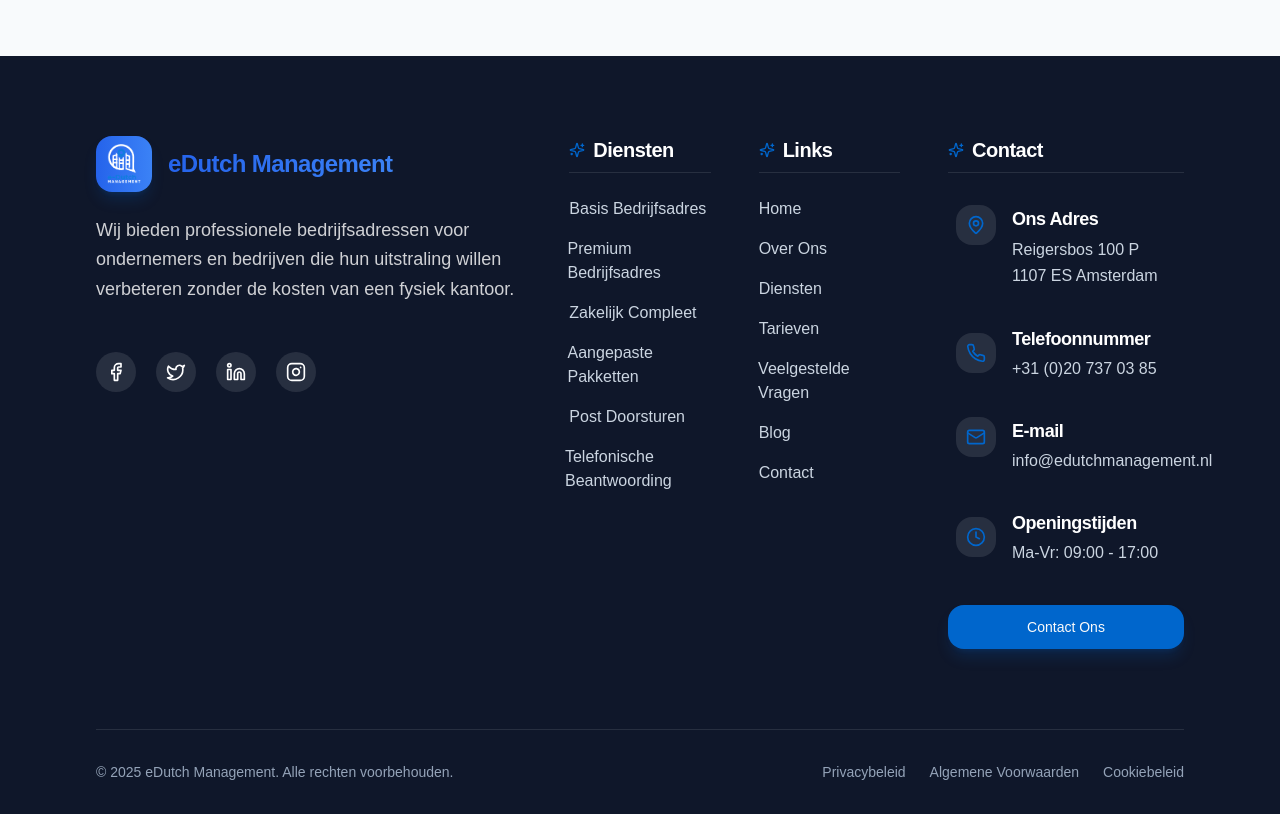
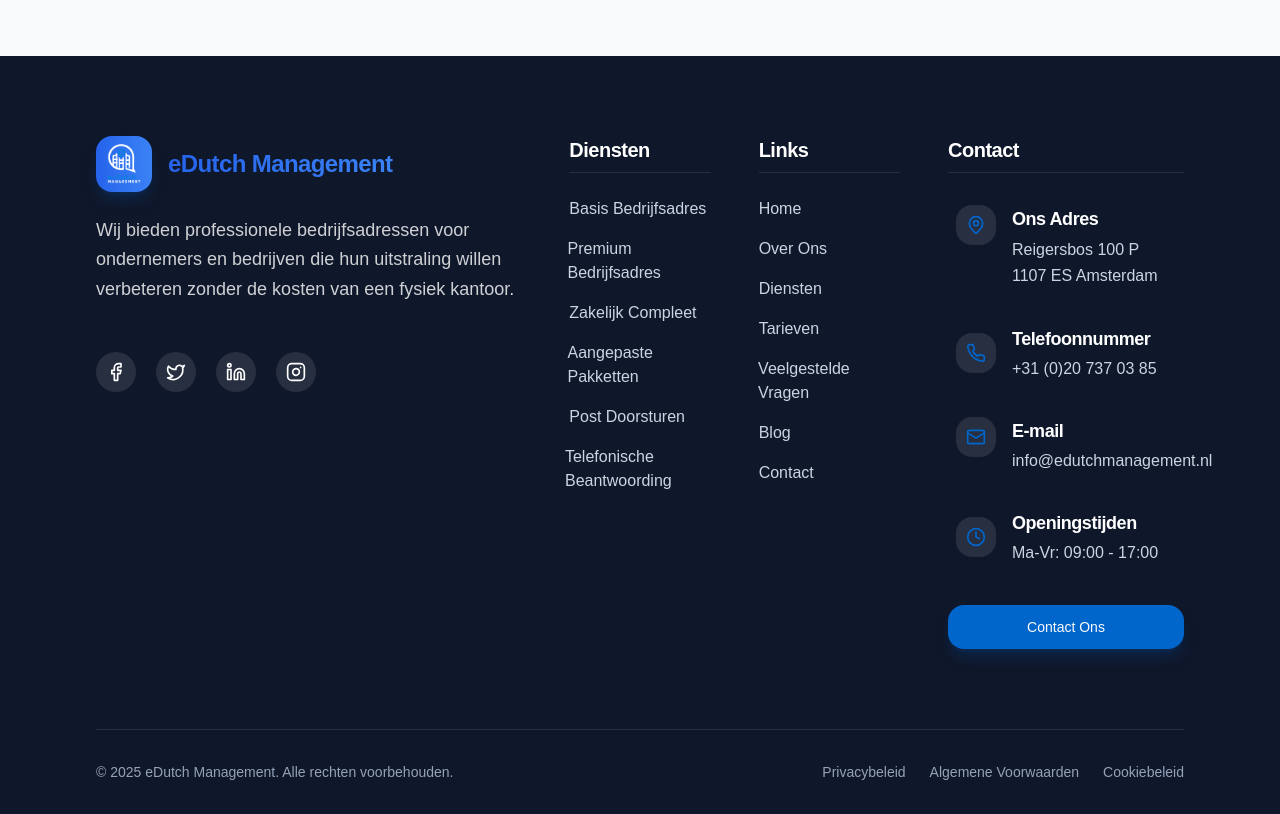
Before and after one commit to Waaries/edutchmanagement, a React (Vite) app: page /cookie-policy in a window 1280 px wide. Shown: the part 1540-2354 px from the top of the page. Built offline with nearby package versions, Linux system fonts and the light colour scheme.

Commit message:
Remove star icons
Removes all instances of the star icon from the website.

```diff
--- a/src/components/Contact.tsx
+++ b/src/components/Contact.tsx
@@ -1,7 +1,7 @@
 
 import { useState, useEffect, useRef } from "react";
 import { Button } from "@/components/ui/button";
-import { MapPin, Phone, Mail, ArrowRight, Check, Sparkles } from "lucide-react";
+import { MapPin, Phone, Mail, ArrowRight, Check } from "lucide-react";
 
 const Contact = () => {
   const sectionRef = useRef<HTMLDivElement>(null);
@@ -62,7 +62,6 @@ const Contact = () => {
       <div className="container mx-auto container-padding reveal">
         <div className="text-center max-w-3xl mx-auto mb-16">
           <div className="inline-block px-3 py-1 text-sm font-medium bg-primary/10 text-primary mb-4 rounded-2xl flex items-center justify-center mx-auto">
-            <Sparkles className="h-4 w-4 mr-2" />
             Contact Opnemen
           </div>
           <h2 className="mb-6">Klaar Om Uw <span className="gradient-text">Bedrijfsadres</span> Te Upgraden?</h2>
@@ -73,8 +72,7 @@ const Contact = () => {
 
         <div className="grid grid-cols-1 lg:grid-cols-2 gap-12">
           <div className="stacked-card bg-white rounded-3xl p-8 md:p-10 card-shadow">
-            <h3 className="text-2xl font-semibold mb-6 flex items-center">
-              <Sparkles className="h-5 w-5 mr-2 text-primary" />
+            <h3 className="text-2xl font-semibold mb-6">
               Stuur ons een bericht
             </h3>
 
@@ -185,8 +183,7 @@ const Contact = () => {
 
           <div className="bg-white rounded-3xl p-8 md:p-10 card-shadow flex flex-col justify-between stacked-card">
             <div>
-              <h3 className="text-2xl font-semibold mb-6 flex items-center">
-                <Sparkles className="h-5 w-5 mr-2 text-primary" />
+              <h3 className="text-2xl font-semibold mb-6">
                 Contactgegevens
               </h3>
 
--- a/src/components/Features.tsx
+++ b/src/components/Features.tsx
@@ -1,6 +1,6 @@
 
 import { useEffect, useRef } from "react";
-import { Shield, Clock, Award, Briefcase, Mail, Phone, Sparkles } from "lucide-react";
+import { Shield, Clock, Award, Briefcase, Mail, Phone } from "lucide-react";
 
 const Features = () => {
   const sectionRef = useRef<HTMLDivElement>(null);
@@ -64,7 +64,6 @@ const Features = () => {
       <div className="container mx-auto container-padding reveal">
         <div className="text-center max-w-3xl mx-auto mb-16">
           <div className="inline-block px-3 py-1 text-sm font-medium bg-primary/10 text-primary mb-4 rounded-2xl flex items-center justify-center mx-auto">
-            <Sparkles className="h-4 w-4 mr-2" />
             Waarom Kiezen Voor Ons
           </div>
           <h2 className="mb-6">Voordelen van een <span className="gradient-text">Bedrijfsadres</span></h2>
--- a/src/components/Footer.tsx
+++ b/src/components/Footer.tsx
@@ -1,5 +1,5 @@
 
-import { Facebook, Twitter, Linkedin, Instagram, MapPin, Phone, Mail, Clock, ChevronRight, Sparkles } from "lucide-react";
+import { Facebook, Twitter, Linkedin, Instagram, MapPin, Phone, Mail, Clock, ChevronRight } from "lucide-react";
 import { Button } from "@/components/ui/button";
 import { Link } from "react-router-dom";
 
@@ -47,8 +47,7 @@ const Footer = () => {
 
           {/* Services Column */}
           <div className="md:col-span-2 text-left">
-            <h4 className="text-xl font-semibold mb-6 border-b border-white/10 pb-2 flex items-center">
-              <Sparkles className="h-4 w-4 mr-2 text-primary" />
+            <h4 className="text-xl font-semibold mb-6 border-b border-white/10 pb-2">
               Diensten
             </h4>
             <ul className="space-y-4">
@@ -72,8 +71,7 @@ const Footer = () => {
 
           {/* Links Column */}
           <div className="md:col-span-2 text-left">
-            <h4 className="text-xl font-semibold mb-6 border-b border-white/10 pb-2 flex items-center">
-              <Sparkles className="h-4 w-4 mr-2 text-primary" />
+            <h4 className="text-xl font-semibold mb-6 border-b border-white/10 pb-2">
               Links
             </h4>
             <ul className="space-y-4">
@@ -98,8 +96,7 @@ const Footer = () => {
 
           {/* Contact Information */}
           <div className="md:col-span-3 text-left">
-            <h4 className="text-xl font-semibold mb-6 border-b border-white/10 pb-2 flex items-center">
-              <Sparkles className="h-4 w-4 mr-2 text-primary" />
+            <h4 className="text-xl font-semibold mb-6 border-b border-white/10 pb-2">
               Contact
             </h4>
             <ul className="space-y-5">
--- a/src/components/Hero.tsx
+++ b/src/components/Hero.tsx
@@ -1,6 +1,6 @@
 
 import { useState, useEffect } from "react";
-import { ChevronRight, ArrowRight, Building, MapPin, Mail, Sparkles } from "lucide-react";
+import { ChevronRight, ArrowRight, Building, MapPin, Mail } from "lucide-react";
 import { Button } from "@/components/ui/button";
 
 const Hero = () => {
@@ -25,7 +25,6 @@ const Hero = () => {
           <div className="lg:col-span-3 space-y-8">
             <div className={`transition-all duration-1000 delay-300 ${isVisible ? 'opacity-100' : 'opacity-0 translate-y-10'}`}>
               <div className="inline-block px-3 py-1 text-sm font-medium bg-primary/10 text-primary mb-6 rounded-2xl animate-fade-in">
-                <Sparkles className="h-4 w-4 inline-block mr-2" />
                 Professioneel Bedrijfsadres
               </div>
               <h1 className="font-bold mb-6 leading-tight text-balance">
@@ -80,7 +79,6 @@ const Hero = () => {
                   <div className="glass-card rounded-2xl p-6 max-w-md backdrop-blur-md bg-white/20">
                     <div className="flex items-center mb-3">
                       <div className="h-8 w-8 bg-white/30 rounded-full flex items-center justify-center mr-3">
-                        <Sparkles className="h-4 w-4 text-white" />
                       </div>
                       <h3 className="text-white font-semibold text-2xl">Premium Locaties</h3>
                     </div>
--- a/src/components/Navbar.tsx
+++ b/src/components/Navbar.tsx
@@ -1,6 +1,6 @@
 
 import { useState, useEffect } from "react";
-import { Menu, X, LogIn, LogOut, Sparkles } from "lucide-react";
+import { Menu, X, LogIn, LogOut } from "lucide-react";
 import { Button } from "@/components/ui/button";
 import { useAuth } from "@/contexts/AuthContext";
 import { Link } from "react-router-dom";
@@ -97,7 +97,6 @@ const Navbar = () => {
                   className="text-slate-700 hover:text-primary transition-colors py-2 font-medium flex items-center"
                   onClick={() => setIsMenuOpen(false)}
                 >
-                  <Sparkles className="h-4 w-4 mr-2 text-primary" />
                   {item}
                 </a>
               ))}
--- a/src/components/Services.tsx
+++ b/src/components/Services.tsx
@@ -1,7 +1,7 @@
 
 import { useEffect, useRef } from "react";
 import { Button } from "@/components/ui/button";
-import { ArrowRight, Check, Sparkles } from "lucide-react";
+import { ArrowRight, Check } from "lucide-react";
 
 const Services = () => {
   const sectionRef = useRef<HTMLDivElement>(null);
@@ -78,7 +78,6 @@ const Services = () => {
       <div className="container mx-auto container-padding reveal">
         <div className="text-center max-w-3xl mx-auto mb-16">
           <div className="inline-block px-3 py-1 text-sm font-medium bg-primary/10 text-primary mb-4 rounded-2xl flex items-center justify-center mx-auto">
-            <Sparkles className="h-4 w-4 mr-2" />
             Onze Diensten
           </div>
           <h2 className="mb-6">Flexibele <span className="gradient-text">Adresoplossingen</span> Voor Uw Bedrijf</h2>
@@ -99,7 +98,6 @@ const Services = () => {
             >
               {service.mostPopular && (
                 <div className="absolute top-0 right-0 gradient-primary text-white px-4 py-1 text-sm font-medium rounded-bl-2xl rounded-tr-3xl">
-                  <Sparkles className="h-4 w-4 inline-block mr-1" />
                   Meest Gekozen
                 </div>
               )}
```
